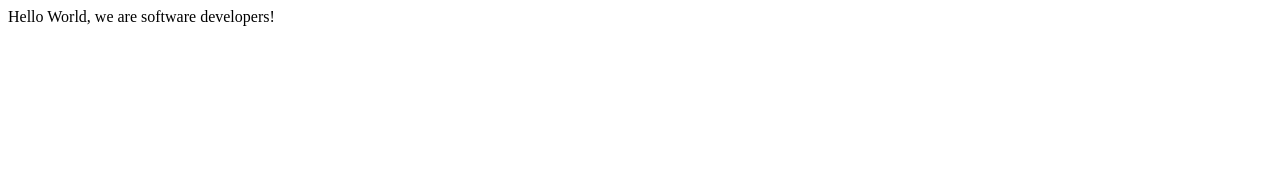
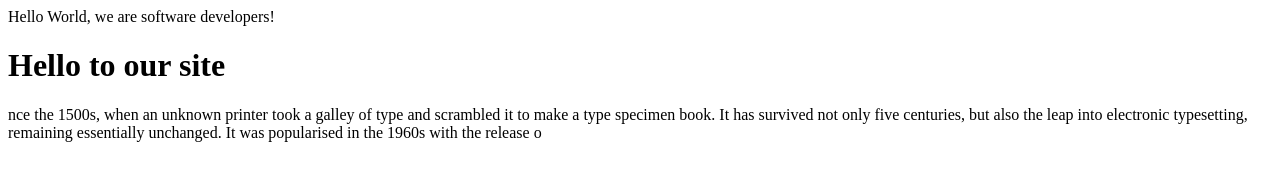
Before and after one commit to DickensJuma/microverse_1_repo, a plain HTML site: page index.html in a window 1280 px wide. Drawn offline with Linux system fonts and the light colour scheme.

Commit message:
step 1 and 2

```diff
--- a/index.html
+++ b/index.html
@@ -22,6 +22,9 @@
 
     -->
 
+    <h1 id="title" > Hello to our site </h1>
+    <p id= "discription"> nce the 1500s, when an unknown printer took a galley of type and scrambled it to make a type specimen book. It has survived not only five centuries, but also the leap into electronic
+       typesetting, remaining essentially unchanged. It was popularised in the 1960s with the release o</p>
 
     <script  src="js/index.js"></script>
   </body>
```
